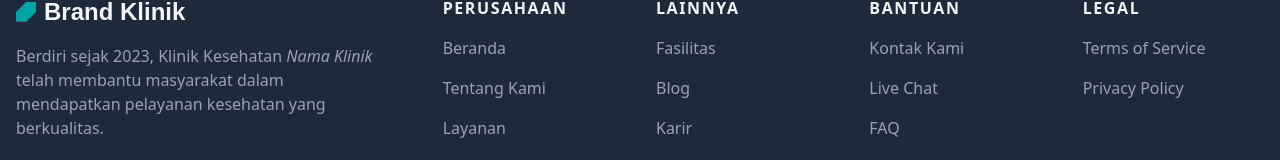
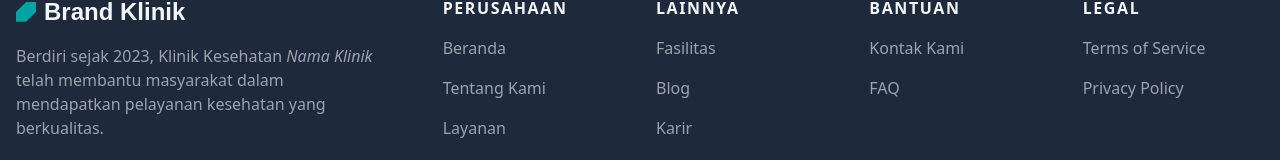
Before and after one commit to nuflakbrr/nouklinik, a Next.js app: page / in a window 1280 px wide. Shown: the part 5138-5298 px from the top of the page. Built offline with nearby package versions, Linux system fonts and the light colour scheme.

Commit message:
upd: lalala

```diff
--- a/src/components/Common/Footer.tsx
+++ b/src/components/Common/Footer.tsx
@@ -29,7 +29,6 @@ const Footer: FC = () => {
 
   const tertiaryLink = [
     { title: 'Kontak Kami', url: '/contact' },
-    { title: 'Live Chat', url: '/' },
     { title: 'FAQ', url: '/faq' },
   ];
 
```
